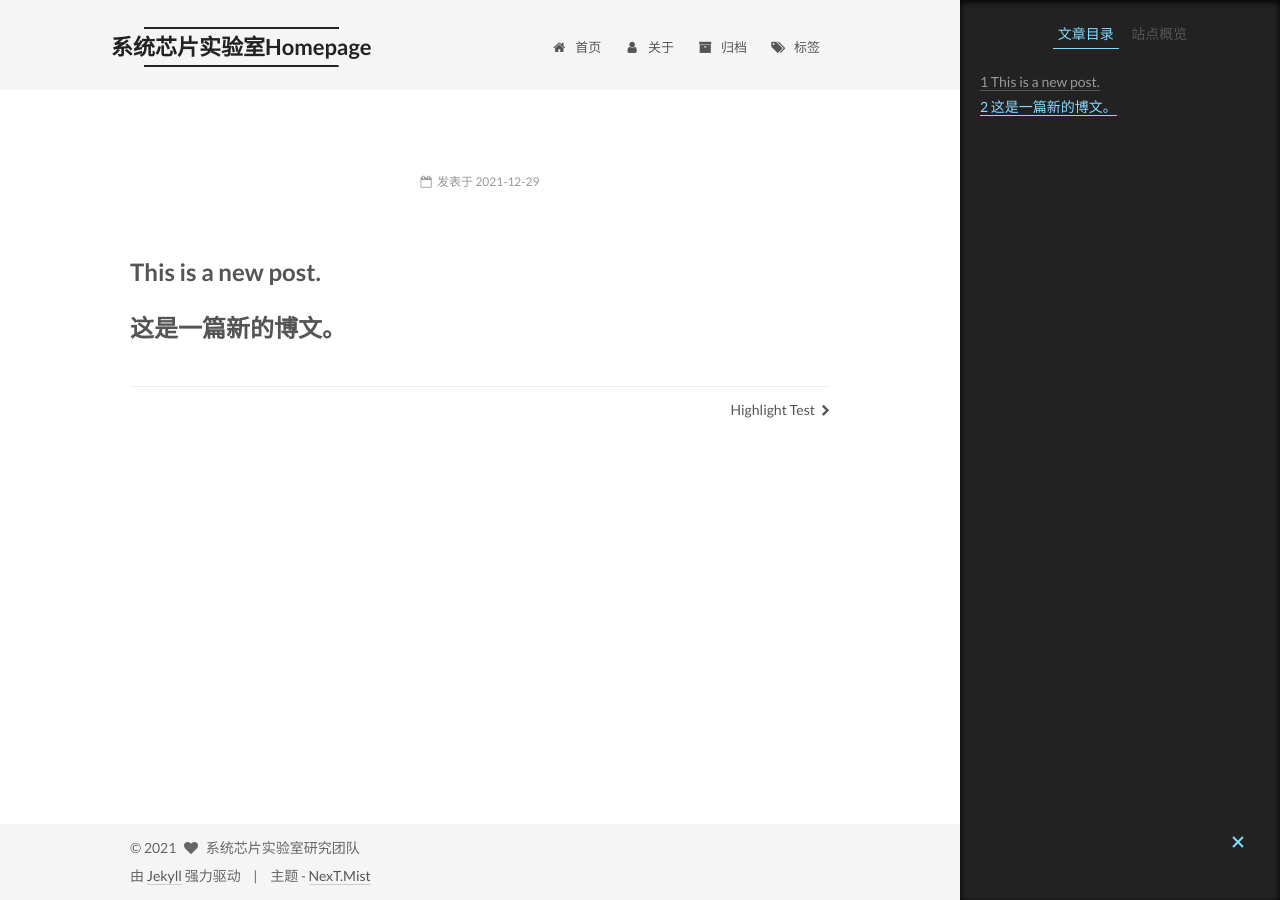
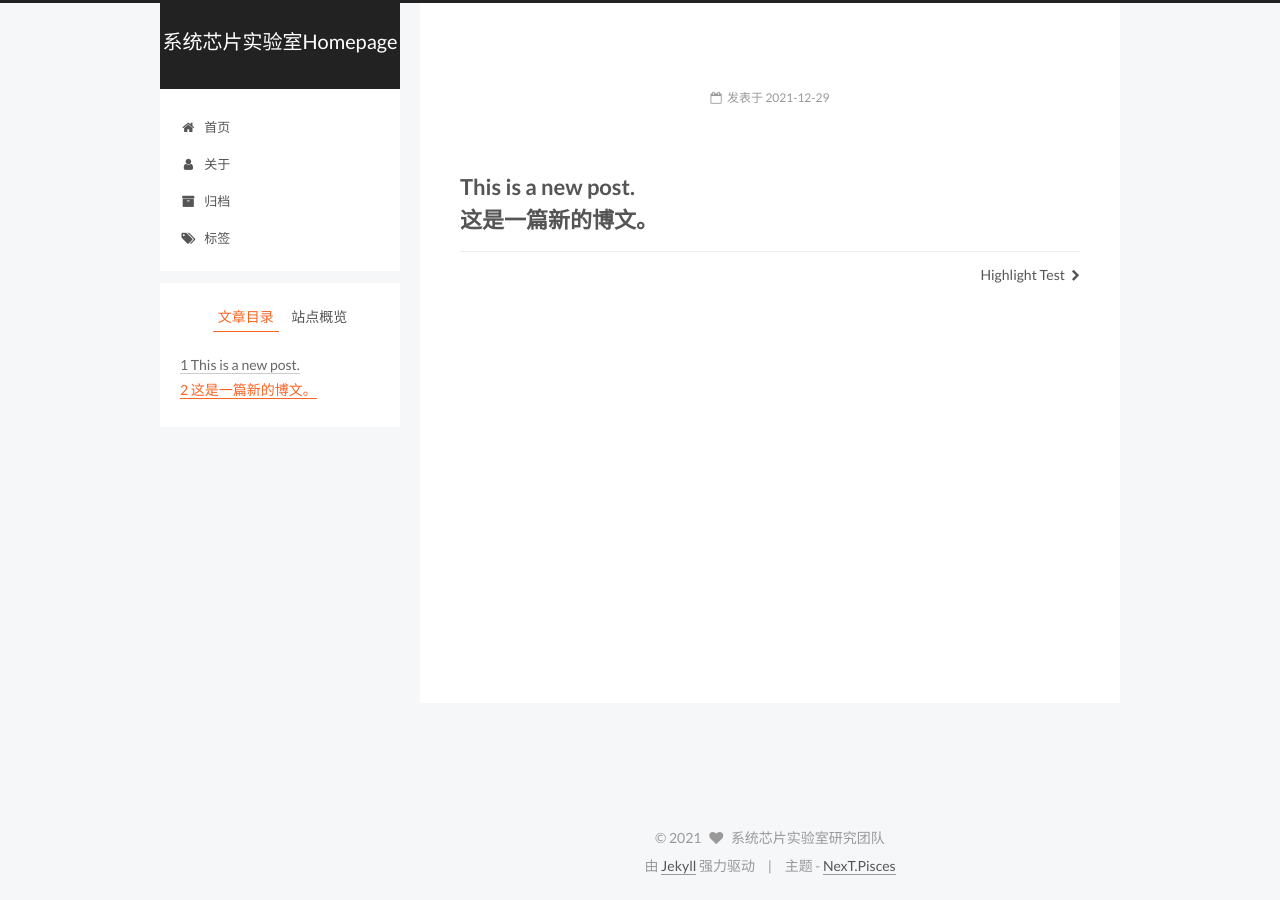
Before and after one commit to XTXPLAB/XTXPLAB.github.io, a Jekyll site: the page built from _posts/2021-12-29-update-test.md, in a window 1280 px wide. Built offline with Jekyll 4.4.1, drawn with Linux system fonts in a browser that asks for light colours.

Commit message:
try pisces theme

```diff
--- a/_config.yml
+++ b/_config.yml
@@ -152,8 +152,8 @@ menu_icons:
 
 # Schemes
 #scheme: Muse
-scheme: Mist
-#scheme: Pisces
+#scheme: Mist
+scheme: Pisces
 
 
 # ---------------------------------------------------------------
```
Also changed, not shown: _posts/2021-12-29-update-test.md (+1 -1 lines).
